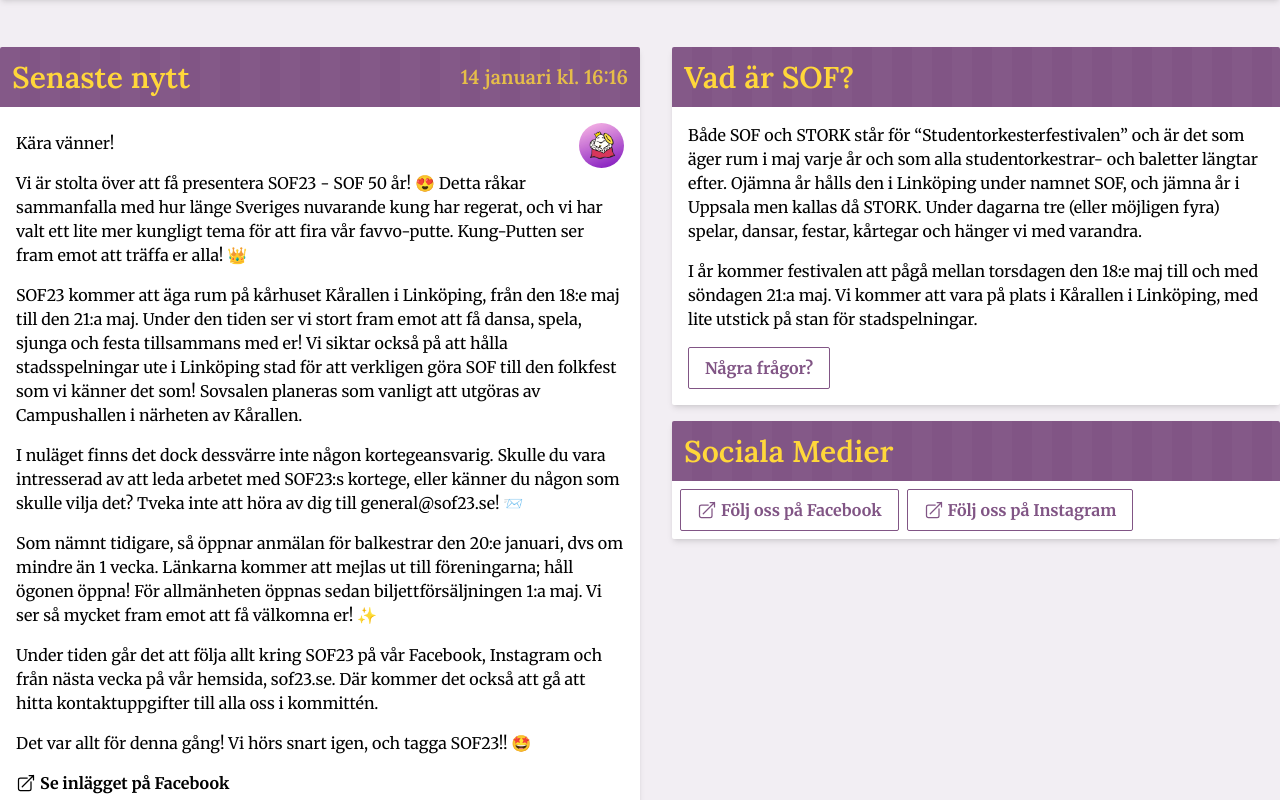
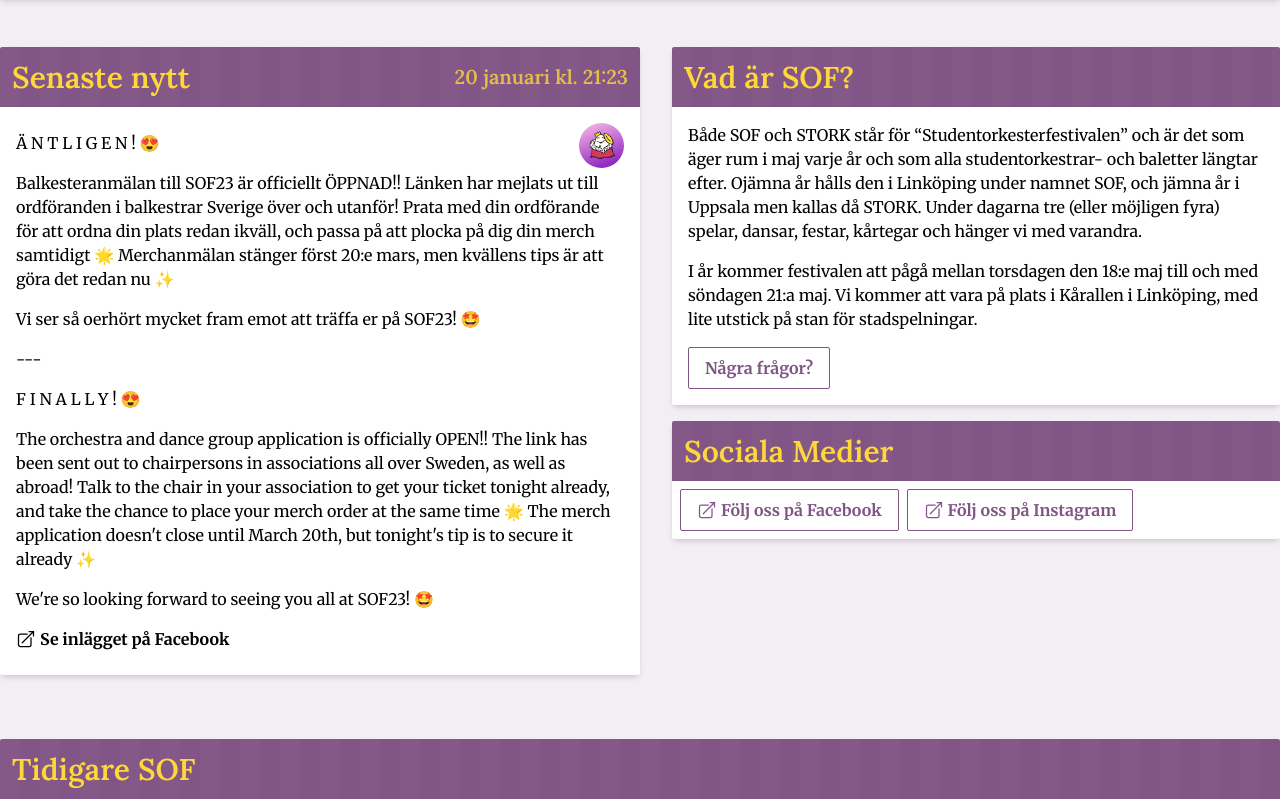
Before and after one commit to WheresMarco/SOF23, a Next.js app: page / in a window 1280 px wide. Shown: the part 880-1680 px from the top of the page. Built offline with nearby package versions, Linux system fonts and the light colour scheme.

Commit message:
Update page.jsx

```diff
--- a/app/page.jsx
+++ b/app/page.jsx
@@ -61,7 +61,7 @@
               >
                 <span>Senaste nytt</span>
                 <small className="text-xl opacity-80">
-                  14 januari kl. 16:16
+                  20 januari kl. 21:23
                 </small>
               </h2>
 
@@ -73,50 +73,33 @@
                   alt="Kungputten"
                   className="rounded-full float-right"
                 />
-                <p>Kära vänner!</p>
+                <p>Ä N T L I G E N ! 😍</p>
                 <p>
-                  Vi är stolta över att få presentera SOF23 - SOF 50 år! 😍
-                  Detta råkar sammanfalla med hur länge Sveriges nuvarande kung
-                  har regerat, och vi har valt ett lite mer kungligt tema för
-                  att fira vår favvo-putte. Kung-Putten ser fram emot att träffa
-                  er alla! 👑
+                  Balkesteranmälan till SOF23 är officiellt ÖPPNAD!! Länken har
+                  mejlats ut till ordföranden i balkestrar Sverige över och
+                  utanför! Prata med din ordförande för att ordna din plats
+                  redan ikväll, och passa på att plocka på dig din merch
+                  samtidigt 🌟 Merchanmälan stänger först 20:e mars, men
+                  kvällens tips är att göra det redan nu ✨
                 </p>
                 <p>
-                  SOF23 kommer att äga rum på kårhuset Kårallen i Linköping,
-                  från den 18:e maj till den 21:a maj. Under den tiden ser vi
-                  stort fram emot att få dansa, spela, sjunga och festa
-                  tillsammans med er! Vi siktar också på att hålla
-                  stadsspelningar ute i Linköping stad för att verkligen göra
-                  SOF till den folkfest som vi känner det som! Sovsalen planeras
-                  som vanligt att utgöras av Campushallen i närheten av
-                  Kårallen.{" "}
+                  Vi ser så oerhört mycket fram emot att träffa er på SOF23! 🤩
                 </p>
+                <p>---</p>
+                <p>F I N A L L Y ! 😍</p>
                 <p>
-                  I nuläget finns det dock dessvärre inte någon kortegeansvarig.
-                  Skulle du vara intresserad av att leda arbetet med SOF23:s
-                  kortege, eller känner du någon som skulle vilja det? Tveka
-                  inte att höra av dig till general@sof23.se! 📨{" "}
+                  The orchestra and dance group application is officially OPEN!!
+                  The link has been sent out to chairpersons in associations all
+                  over Sweden, as well as abroad! Talk to the chair in your
+                  association to get your ticket tonight already, and take the
+                  chance to place your merch order at the same time 🌟 The merch
+                  application doesn't close until March 20th, but tonight's tip
+                  is to secure it already ✨
                 </p>
-                <p>
-                  Som nämnt tidigare, så öppnar anmälan för balkestrar den 20:e
-                  januari, dvs om mindre än 1 vecka. Länkarna kommer att mejlas
-                  ut till föreningarna; håll ögonen öppna! För allmänheten
-                  öppnas sedan biljettförsäljningen 1:a maj. Vi ser så mycket
-                  fram emot att få välkomna er! ✨
-                </p>
-                <p>
-                  Under tiden går det att följa allt kring SOF23 på vår
-                  Facebook, Instagram och från nästa vecka på vår hemsida,
-                  sof23.se. Där kommer det också att gå att hitta
-                  kontaktuppgifter till alla oss i kommittén.{" "}
-                </p>
-                <p>
-                  Det var allt för denna gång! Vi hörs snart igen, och tagga
-                  SOF23!! 🤩
-                </p>
+                <p>We're so looking forward to seeing you all at SOF23! 🤩</p>
                 <p>
                   <Link
-                    href="https://www.facebook.com/Studentorkesterfestivalen/posts/705512217761167"
+                    href="https://www.facebook.com/events/539499114779663?post_id=540610484668526&view=permalink"
                     target="blank"
                   >
                     <svg
```
